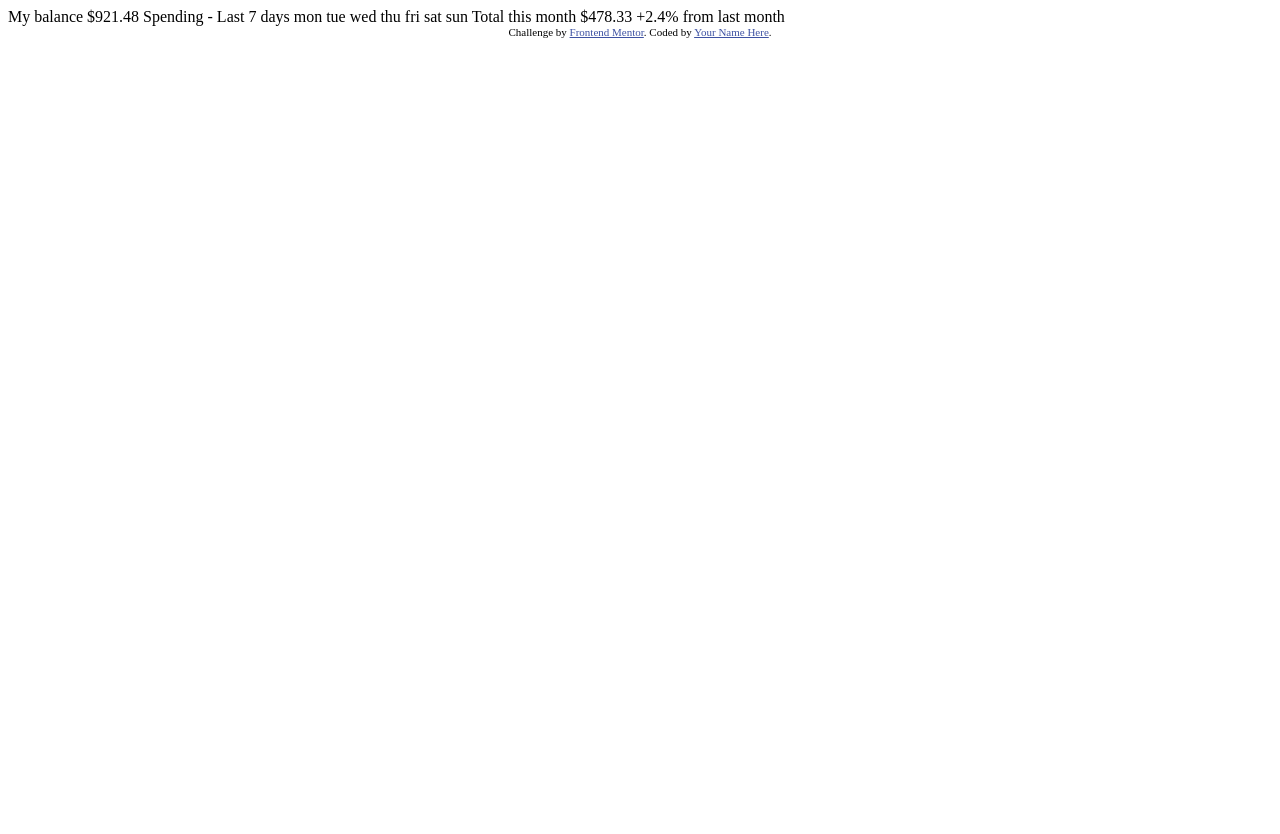
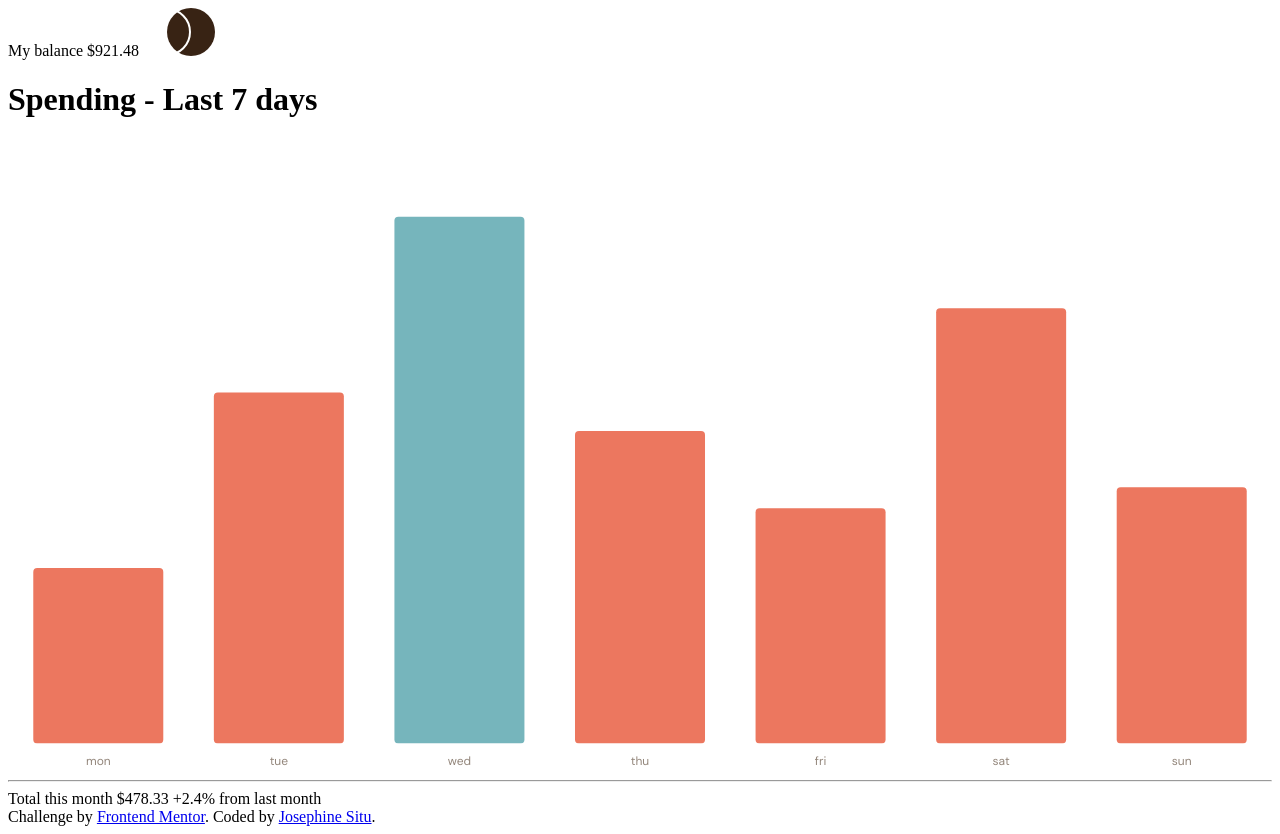
Before and after one commit to jositu/fm-expenses-chart-component, a plain HTML site: page index.html in a window 1280 px wide. Before the commit the page ends 800 px from the top, so only its background shows below. Drawn offline with nearby package versions, Linux system fonts and the light colour scheme.

Commit message:
Formatted HTML, added CSS and JS

```diff
--- a/index.html
+++ b/index.html
@@ -1,43 +1,84 @@
 <!DOCTYPE html>
 <html lang="en">
+
 <head>
+
   <meta charset="UTF-8">
-  <meta name="viewport" content="width=device-width, initial-scale=1.0"> <!-- displays site properly based on user's device -->
+  <meta name="viewport" content="width=device-width, initial-scale=1.0">
+  <!-- displays site properly based on user's device -->
 
   <link rel="icon" type="image/png" sizes="32x32" href="./images/favicon-32x32.png">
 
+  <link rel="preconnect" href="https://fonts.googleapis.com">
+  <link rel="preconnect" href="https://fonts.gstatic.com" crossorigin>
+  <link href="https://fonts.googleapis.com/css2?family=DM+Sans:wght@400;700&display=swap" rel="stylesheet">
+  <!-- Google Fonts -->
+
+  <link rel="stylesheet/less" type="text/css" href="styles.less" />
+  <script src="https://cdn.jsdelivr.net/npm/less@4"></script>
+  <!-- CSS file using Less preprocessor -->
+
+  <script src="https://cdn.jsdelivr.net/npm/chart.js"></script>
+  <!-- Chart.js -->
+
+  <script src="https://ajax.googleapis.com/ajax/libs/jquery/3.6.0/jquery.min.js"></script>
+  <!-- jQuery -->
+
   <title>Frontend Mentor | Expenses chart component</title>
 
-  <!-- Feel free to remove these styles or customise in your own stylesheet 👍 -->
-  <style>
-    .attribution { font-size: 11px; text-align: center; }
-    .attribution a { color: hsl(228, 45%, 44%); }
-  </style>
 </head>
+
 <body>
 
-  My balance
-  $921.48
+  <main>
+    <!-- includes main content (not attribution) -->
 
-  Spending - Last 7 days
+    <div id="sect-balance" class="section">
 
-  mon
-  tue
-  wed
-  thu
-  fri
-  sat
-  sun
+      <span>My balance</span>
+      <span id="my-balance">$921.48</span>
 
-  Total this month
-  $478.33
+      <img class="img-logo" src="./images/logo.svg">
 
-  +2.4%
-  from last month
+    </div>
+
+    <div id="sect-overview" class="section">
+
+      <div>
+        <h1>Spending - Last 7 days</h1>
+      </div>
+
+      <div>
+        <!-- chart displaying spending -->
+        <!-- data.json ids: day and amount -->
+        <canvas id="spending-chart"></canvas>
+      </div>
+
+      <div>
+        <hr>
+      </div>
+
+      <div id="summary">
+
+        <span id="sum-title">Total this month</span>
+        <span id="sum-total">$478.33</span>
+
+        <span id="sum-percent">+2.4%</span>
+        <span id="sum-caption">from last month</span>
+
+      </div>
+
+    </div>
+
+  </main>
 
   <div class="attribution">
     Challenge by <a href="https://www.frontendmentor.io?ref=challenge" target="_blank">Frontend Mentor</a>.
-    Coded by <a href="#">Your Name Here</a>.
+    Coded by <a href="#">Josephine Situ</a>.
   </div>
+
+  <script src="scripts.js"></script>
+
 </body>
+
 </html>
--- /dev/null
+++ b/scripts.js
@@ -0,0 +1,108 @@
+$(document).ready(function () {
+
+  $.getJSON("./data.json", function (json) {
+
+    const days = [];      // array of labels for days
+    const amounts = [];   // array of amount of money spent
+    const colors = [];    // array of color of chart bars
+    var max_ind = 0;      // index of entry with highest amount of money spent
+
+    for (var k in json) {
+      // go through json file and push values into respective arrays
+
+      var curr = json[k];
+
+      days.push(curr.day);
+      amounts.push(curr.amount);
+      colors.push("hsl(10, 79%, 65%)");
+
+      if (curr.amount > json[max_ind].amount) {
+        //  find index of entry with highest amount of money spent
+        max_ind = k;
+      }
+
+    }
+
+    colors[max_ind] = "hsl(186, 34%, 60%)";
+    // changes color at index max_ind to cyan
+
+    const data = {
+      labels: days,
+      datasets: [{
+        label: "Spending - Last " + days.length + " days",
+        backgroundColor: colors,
+        borderRadius: 4,
+        borderSkipped: false,
+        data: amounts,
+      }]
+    };
+
+    const config = {
+      type: 'bar',
+      data: data,
+      options: {
+        scales: {
+          x: {
+            grid: {
+              display: false,
+              drawBorder: false
+            }, ticks: {
+              font: {
+                family: "'DM Sans', sans-serif"
+              },
+              color: "hsl(28, 10%, 53%)"
+            }
+          },
+          y: {
+            display: false
+          }
+        },
+        plugins: {
+          tooltip: {
+            mode: 'nearest',
+            intersect: true,
+            callbacks: {
+              title: function(tooltipItems, data) {
+                return '';
+              },
+              label: function (context) {
+                let label = context.dataset.label || '';
+
+                if (label) {
+                  label += ': ';
+                }
+                if (context.parsed.y !== null) {
+                  label += new Intl.NumberFormat('en-US', { style: 'currency', currency: 'USD' }).format(context.parsed.y);
+                }
+                return label;
+              }
+            },
+            xAlign: 'center',
+            yAlign: 'bottom',
+            backgroundColor: 'hsl(25, 47%, 15%)',
+            titleAlign: 'center',
+            titleColor: 'hsl(33, 100%, 98%)',
+            titleFont: {
+              family: "'DM Sans', sans-serif"
+            },
+            bodyFont: {
+              family: "'DM Sans', sans-serif"
+            },
+            displayColors: false,
+            caretSize: 0
+          },
+          legend: {
+            display: false
+          }
+        }
+      }
+    };
+
+    new Chart(document.getElementById("spending-chart"), config);
+
+  }).fail(function () {
+
+    console.log("An error has occurred.");
+
+  });
+});
--- /dev/null
+++ b/styles.less
@@ -0,0 +1,144 @@
+// Variables
+
+@width-mobile: 375px;
+@width-desktop: 1440px;
+
+// Colors
+
+@soft-red: hsl(10, 79%, 65%);
+@cyan: hsl(186, 34%, 60%);
+@dark-brown: hsl(25, 47%, 15%);
+@med-brown: hsl(28, 10%, 53%);
+@cream: hsl(27, 66%, 92%);
+@pale-orange: hsl(33, 100%, 98%);
+
+// Typography
+
+@font-size: 18px;
+@font-family: 'DM Sans', sans-serif;
+@wgt-regular: 400;
+@wgt-bold: 700;
+
+// Usage
+
+* {
+  box-sizing: border-box;
+}
+
+body {
+  margin: auto;
+  width: 100vw;
+  height: 100vh;
+  overflow-x: hidden;
+
+  background-color: @cream;
+
+  font-size: @font-size;
+  font-weight: @wgt-regular;
+  font-family: @font-family;
+  color: @pale-orange;
+  display: flex;
+  flex-direction: column;
+  justify-content: center;
+  align-items: center;
+}
+
+main {
+  margin: @font-size;
+  padding: @font-size;
+  width: 100%;
+  display: grid;
+  row-gap: @font-size;
+}
+
+.section {
+  border-radius: 10px;
+  padding: @font-size;
+}
+
+#my-balance {
+  grid-area: balance;
+  font-size: @font-size * 1.6;
+  font-weight: @wgt-bold;
+}
+
+.img-logo {
+  grid-area: logo;
+  justify-self: end;
+  align-self: stretch;
+}
+
+#sect-balance {
+  background-color: @soft-red;
+
+  display: grid;
+  grid-template-areas:
+    "bal-title logo"
+    "balance logo";
+  row-gap: 4px;
+}
+
+#sect-overview {
+  background-color: @pale-orange;
+  color: @dark-brown;
+  display: flex;
+  flex-flow: column nowrap;
+  gap: @font-size;
+  h1 {
+    margin: auto;
+    font-size: @font-size * 1.3;
+    font-weight: @wgt-bold;
+  }
+}
+
+#spending-chart {
+  color: @med-brown;
+  font-size: @font-size * 0.75;
+}
+
+hr {
+  margin: auto;
+  border: 1px solid @cream;
+}
+
+#sum-title {
+  grid-area: title;
+  color: @med-brown;
+}
+
+#sum-total {
+  grid-area: total;
+  font-weight: @wgt-bold;
+  font-size: @font-size * 1.75;
+}
+
+#sum-percent {
+  grid-area: percent;
+  font-weight: @wgt-bold;
+  text-align: end;
+}
+
+#sum-caption {
+  color: @med-brown;
+  grid-area: caption;
+  text-align: end;
+}
+
+#summary {
+  display: grid;
+  grid-template-areas:
+  "title title"
+  "total percent"
+  "total caption";
+}
+
+.attribution {
+  position: fixed;
+  bottom: @font-size;
+  font-size: @font-size * 0.75;
+  text-align: center;
+  color: @med-brown;
+  a {
+    color: @cyan;
+  }
+}
```
Also changed, not shown: 3 other files.
